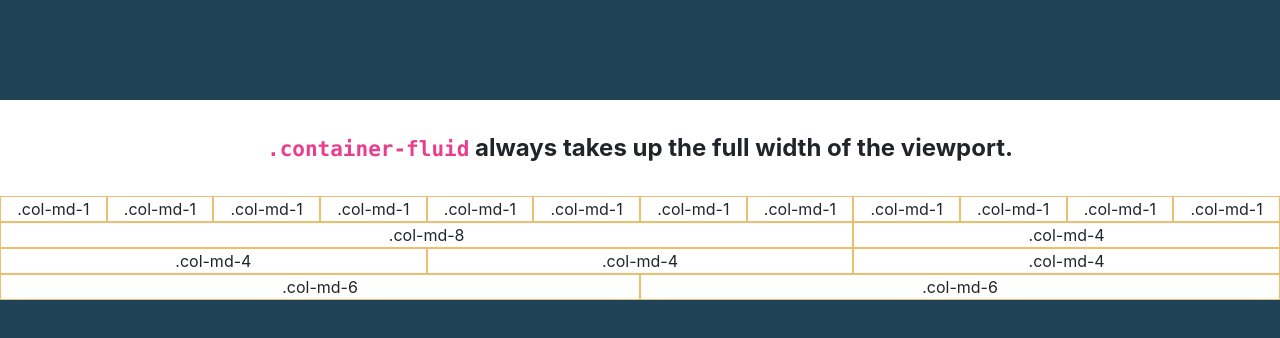
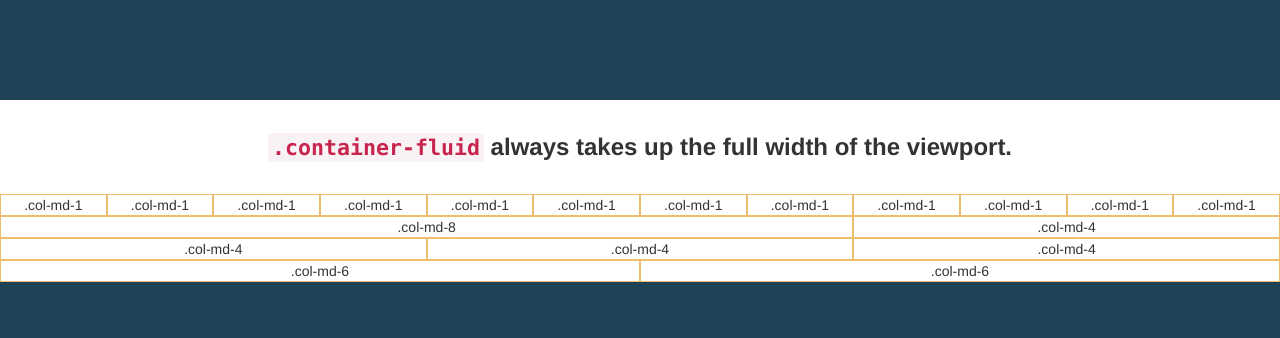
Before and after one commit to gdiminneapolis/building-with-bootstrap-project-files, a plain HTML site: page slide-demo/container-fluid.html in a window 1280 px wide. Drawn offline with nearby package versions, Linux system fonts and the light colour scheme.

Commit message:
update demo files

```diff
--- a/slide-demo/container-fluid.html
+++ b/slide-demo/container-fluid.html
@@ -3,8 +3,7 @@
 <head>
 	<meta charset="UTF-8">
 	<title>Container Fluid - Building with Bootstrap - GDI Minneapolis</title>
-
-	<link rel="stylesheet" href="../bootstrap/css/bootstrap.min.css">
+	<link rel="stylesheet" href="https://maxcdn.bootstrapcdn.com/bootstrap/3.3.6/css/bootstrap.min.css" integrity="sha384-1q8mTJOASx8j1Au+a5WDVnPi2lkFfwwEAa8hDDdjZlpLegxhjVME1fgjWPGmkzs7" crossorigin="anonymous">
   <style>
     body {
       background: rgb(31, 66, 86);
```
Also changed, not shown: slide-demo/container.html (+1 -2 lines).
